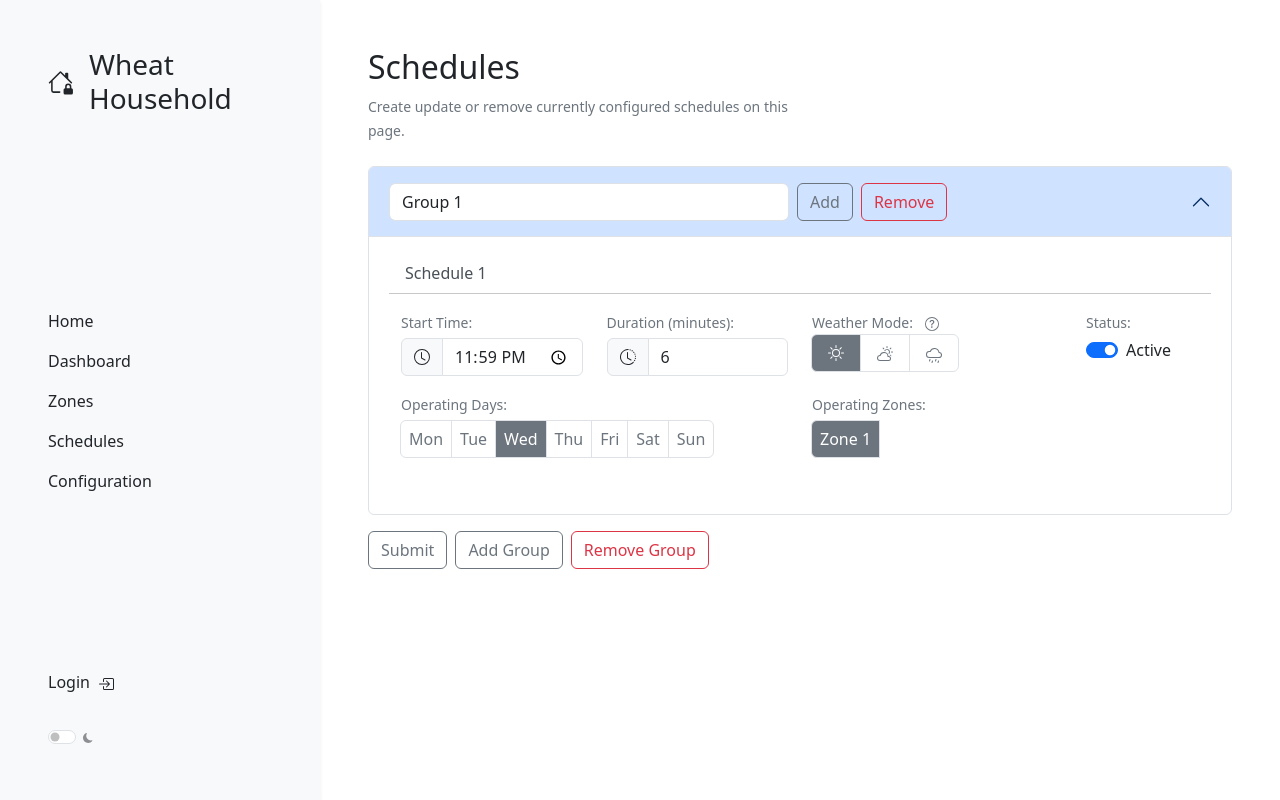
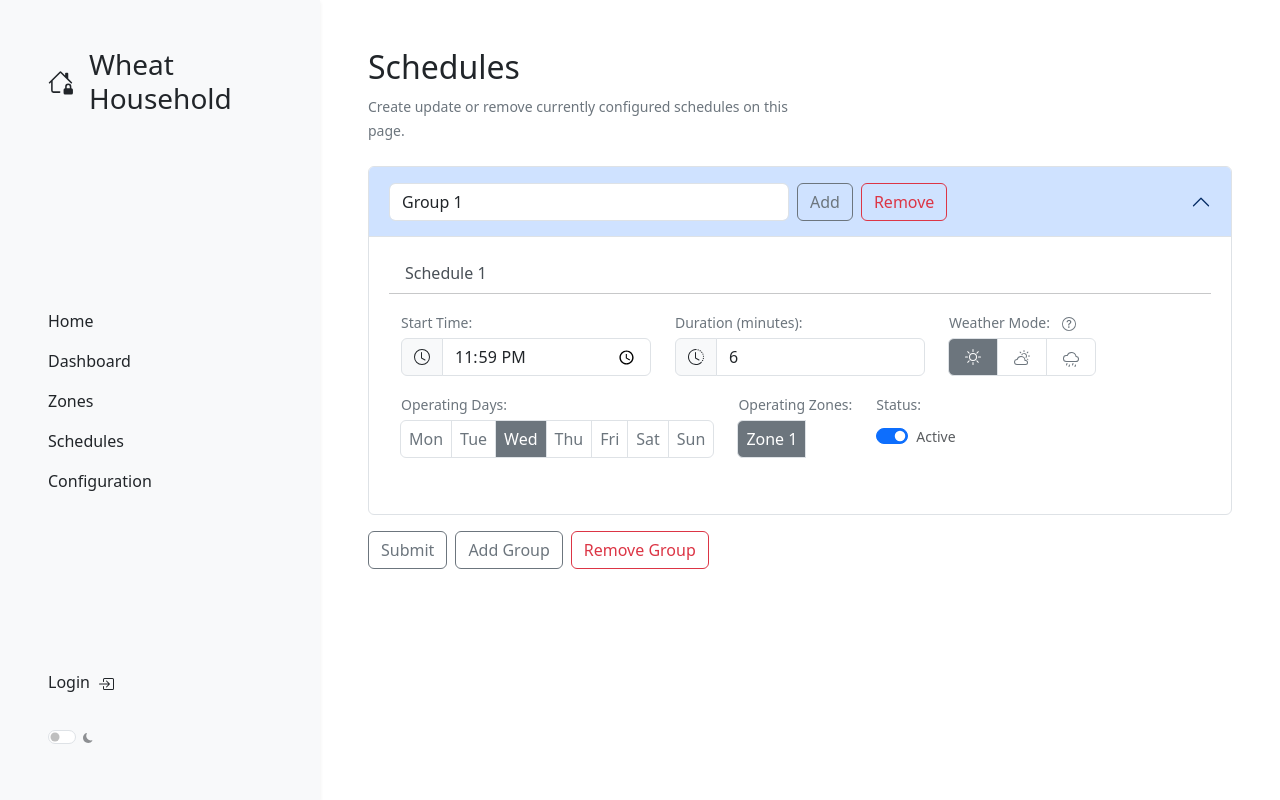
Before and after one commit to WiddleWabbit/flask-dashboard, a Flask app: a page that uses app/templates/schedules.html in a window 1280 px wide. Run offline with Flask 3, Linux system fonts and the light colour scheme; data comes from the database, SQL or seed files in the repository; some libraries are stand-ins or nearby versions.

Commit message:
Form styling changes and todo.

```diff
--- a/app/templates/schedules.html
+++ b/app/templates/schedules.html
@@ -39,7 +39,7 @@
                                 <hr class="mt-0">
                             </div>
                             <div class="row mb-4 ms-0">
-                                <div class="col-md-3">
+                                <div class="col-lg-4">
                                     <p class="text-secondary mb-1"><small>Start Time:</small></p>
                                     <div class="input-group pb-3" style="max-width:400px">
                                         <span class="input-group-text">
@@ -51,7 +51,7 @@
                                         <input class="form-control" type="time" name="start-{{ schedule.id }}" placeholder="" value="{{ schedule.start }}" required />
                                     </div>
                                 </div>
-                                <div class="col-md-3">
+                                <div class="col-lg-4">
                                     <p class="text-secondary mb-1"><small>Duration (minutes):</small></p>
                                     <div class="input-group pb-3" style="max-width:400px">
                                         <span class="input-group-text">
@@ -64,15 +64,15 @@
                                         <input class="form-control" type="number" name="duration-{{ schedule.id }}" placeholder="" value="{{ data.schedule_durations[schedule.id] }}" required />
                                     </div>
                                 </div>
-                                <div class="col-md-4">
+                                <div class="col-lg-4">
                                     <p class="text-secondary mb-1 d-inline"><small>Weather Mode: </small></p>
-                                    <a tabindex="0" role="button" data-bs-trigger="focus" class="d-inline text-secondary ms-2" style="cursor:pointer;" data-bs-container="body" data-bs-toggle="popover" data-bs-placement="top" data-bs-title="Weather Mode" data-bs-html="true" data-bs-content="Choose whether schedules are effected by weather. Options are: <br>- Only run with no rain forecast, <br>- Run with light rain (<3mm) forecast,<br>- Ignore weather forecasts." >
+                                    <a tabindex="0" role="button" data-bs-trigger="focus" class="d-inline text-secondary ms-2" style="cursor:pointer;" data-bs-container="body" data-bs-toggle="popover" data-bs-placement="top" data-bs-title="Weather Mode" data-bs-html="true" data-bs-content="Choose whether schedules are effected by weather. Options are: <br>- Run only with clear forecast<br>- Run with less than 3mm forecast<br>- Run regardless of forecast" >
                                         <svg xmlns="http://www.w3.org/2000/svg" width="14" height="14" fill="currentColor" class="bi bi-question-circle" viewBox="0 0 16 16">
                                             <path d="M8 15A7 7 0 1 1 8 1a7 7 0 0 1 0 14m0 1A8 8 0 1 0 8 0a8 8 0 0 0 0 16"/>
                                             <path d="M5.255 5.786a.237.237 0 0 0 .241.247h.825c.138 0 .248-.113.266-.25.09-.656.54-1.134 1.342-1.134.686 0 1.314.343 1.314 1.168 0 .635-.374.927-.965 1.371-.673.489-1.206 1.06-1.168 1.987l.003.217a.25.25 0 0 0 .25.246h.811a.25.25 0 0 0 .25-.25v-.105c0-.718.273-.927 1.01-1.486.609-.463 1.244-.977 1.244-2.056 0-1.511-1.276-2.241-2.673-2.241-1.267 0-2.655.59-2.75 2.286m1.557 5.763c0 .533.425.927 1.01.927.609 0 1.028-.394 1.028-.927 0-.552-.42-.94-1.029-.94-.584 0-1.009.388-1.009.94"/>
                                         </svg>
                                     </a>
-                                    <div class="input-group flex-nowrap">
+                                    <div class="input-group flex-nowrap pt-1 pb-3">
                                         <input type="radio" class="btn-check" value="1" name="weather-{{ schedule.id }}" id="weather-sun-{{ schedule.id }}" autocomplete="off" checked>
                                         <label class="btn btn-outline-secondary d-flex align-items-center px-3" style="border-radius:6px 0 0 6px; border-color: #dee2e6;" for="weather-sun-{{ schedule.id }}" style="border-color: #dee2e6;">
                                             <svg xmlns="http://www.w3.org/2000/svg" width="16" height="16" fill="currentColor" class="bi bi-sun" viewBox="0 0 16 16">
@@ -94,14 +94,14 @@
                                         </label>
                                     </div>
                                 </div>
-                                <div class="col-md-2">
+                                <div class="col-lg-2 order-2">
                                     <p class="text-secondary mb-1"><small>Status:</small></p>
-                                    <div class="form-check form-switch">
+                                    <div class="form-check form-switch d-flex gap-2 pt-1">
                                         <input class="form-check-input" name="active-{{ schedule.id }}" type="checkbox" role="switch" id="btn-check-{{ schedule.id }}" checked>
-                                        <label class="form-check-label" for="btn-check-{{ schedule.id }}">Active</label>
+                                        <label class="form-check-label text-body-secondary" for="btn-check-{{ schedule.id }}"><small>Active</small></label>
                                     </div>
                                 </div>
-                                <div class="col-md-6 mb-3">
+                                <div class="col-lg-6 mb-3 w-auto">
                                     <p class="text-secondary mb-1"><small>Operating Days:</small></p>
                                     <div class="d-flex justify-content-start input-group">
                                         {% for day in data.days_of_week %}
@@ -110,7 +110,7 @@
                                         {% endfor %}
                                     </div>
                                 </div>
-                                <div class="col-md-6 mb-3">
+                                <div class="col-lg-6 mb-3 w-auto">
                                     <p class="text-secondary mb-1"><small>Operating Zones:</small></p>
                                     <div class="d-flex justify-content-start input-group">
                                         {% for zone in data.zones %}
@@ -119,6 +119,7 @@
                                         {% endfor %}
                                     </div>
                                 </div>
+                                <input type="number" name="group-{{ group.id }}" class="d-none">
                             </div>
                         </div>
                         <!-- End Schedule-->
@@ -141,12 +142,6 @@
 </div>
 
 <script>
-
-    // Initialise popovers on page load
-    // document.addEventListener("DOMContentLoaded", function (event) {
-    //     const popoverTriggerList = document.querySelectorAll('[data-bs-toggle="popover"]')
-    //     const popoverList = [...popoverTriggerList].map(popoverTriggerEl => new bootstrap.Popover(popoverTriggerEl))
-    // });
 
     function initialisePopovers() {
         const popoverTriggerList = document.querySelectorAll('[data-bs-toggle="popover"]')
@@ -410,6 +405,7 @@
         });
     }
 
+    // Using these makes it easy to remove and add them each time to prevent double ups on event listeners
     const handleDeleteSchedule = (event) => {
         deleteSchedule(event);
     }
@@ -436,6 +432,10 @@
         updateForm();
     });
 
+// ACTIVE BUTTONS
+// CONFIRMATION ON DELETION
+// CONFIRMATION ON FORM SUBMISSION WITH DELETION
+
 </script>
 
 {% endblock %}
```
